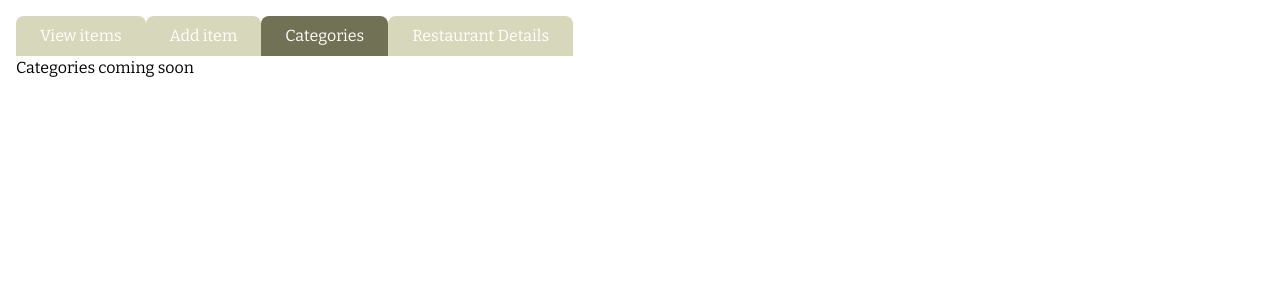
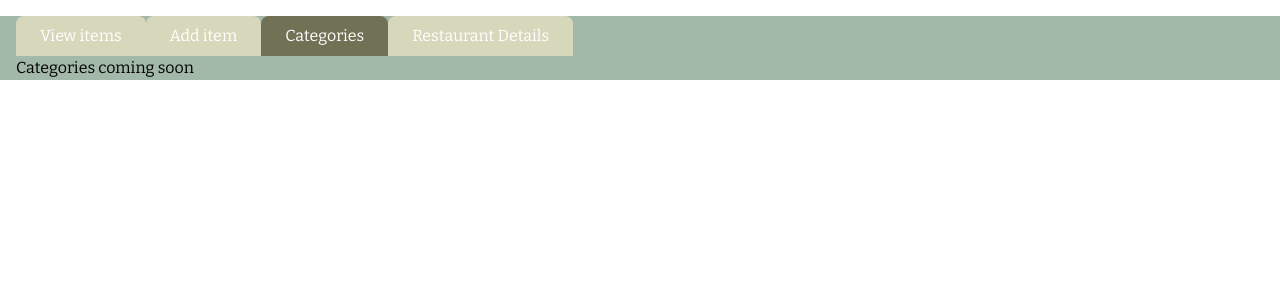
Before and after one commit to Kyle01/Cafe-Select-Menu, a Next.js app: page /admin/categories in a window 1280 px wide. Shown: the top 300 px of the page. Built offline with nearby package versions, Linux system fonts and the light colour scheme.

Commit message:
Add body background styling

```diff
--- a/pages/_layout.tsx
+++ b/pages/_layout.tsx
@@ -1,5 +1,4 @@
 import Head from "next/head";
-import Link from "next/link";
 
 type Props = {
     children: JSX.Element
@@ -28,7 +27,9 @@ export default function Layout({ children }: Props) {
             crossOrigin=""
           />
         </Head>
-            <main>{children}</main>
+            <body style={{backgroundColor: '#A2B9A9'}}>
+              <main>{children}</main>
+            </body>
         </div>
     )
 }
--- a/pages/drinks/index.tsx
+++ b/pages/drinks/index.tsx
@@ -22,7 +22,7 @@ export default function Drinks() {
   }
 
   return (
-      <body className='bg-darkGreen-light m-0 w-screen h-screen'>
+      <div className='bg-darkGreen-light m-0 w-screen h-screen'>
           <div className='bg-darkGreen-medium p-4'>
             {cocktailPillActive &&
               <button
@@ -65,6 +65,6 @@ export default function Drinks() {
               </div>
             ))}
           </div>
-      </body>
+      </div>
   )
 }
```
